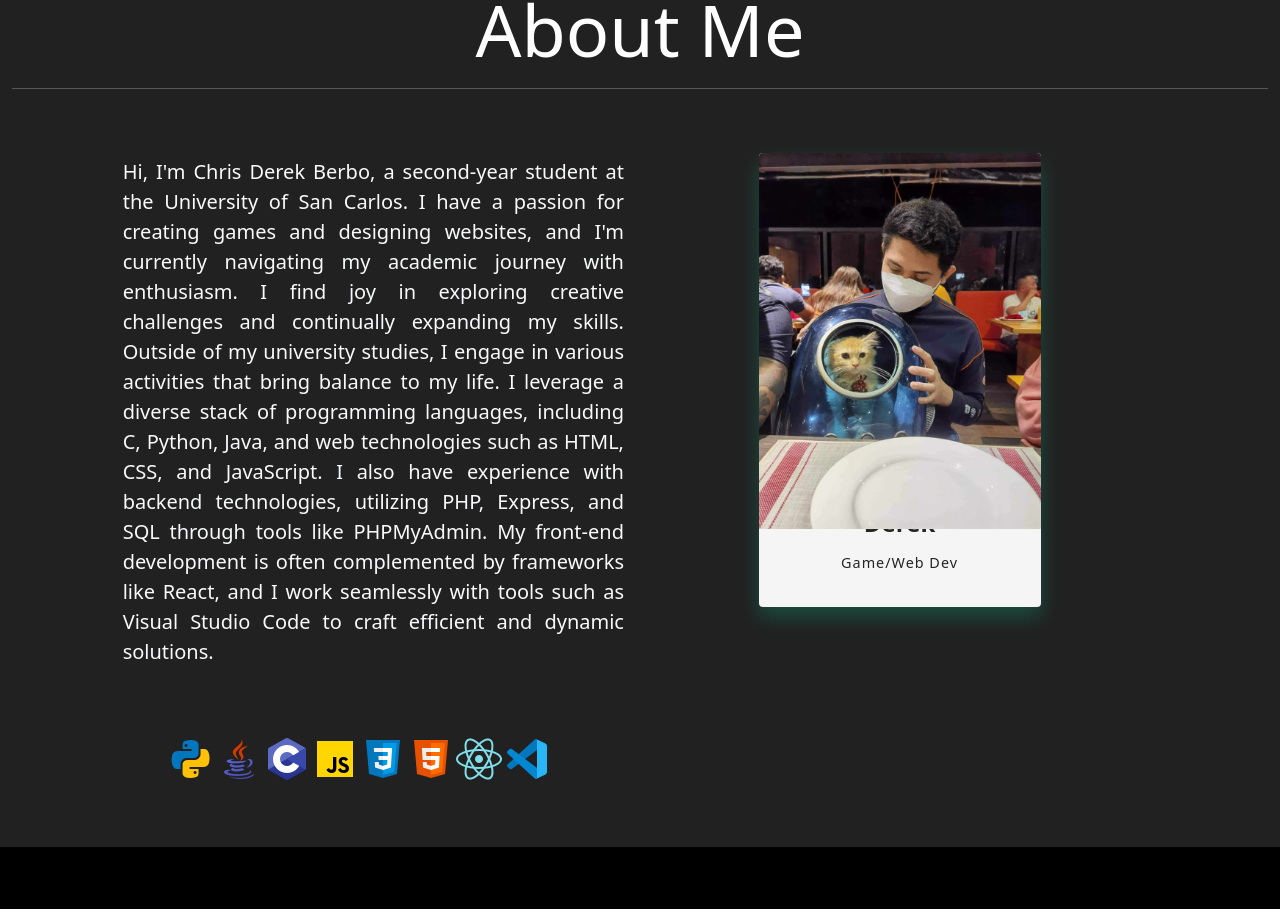
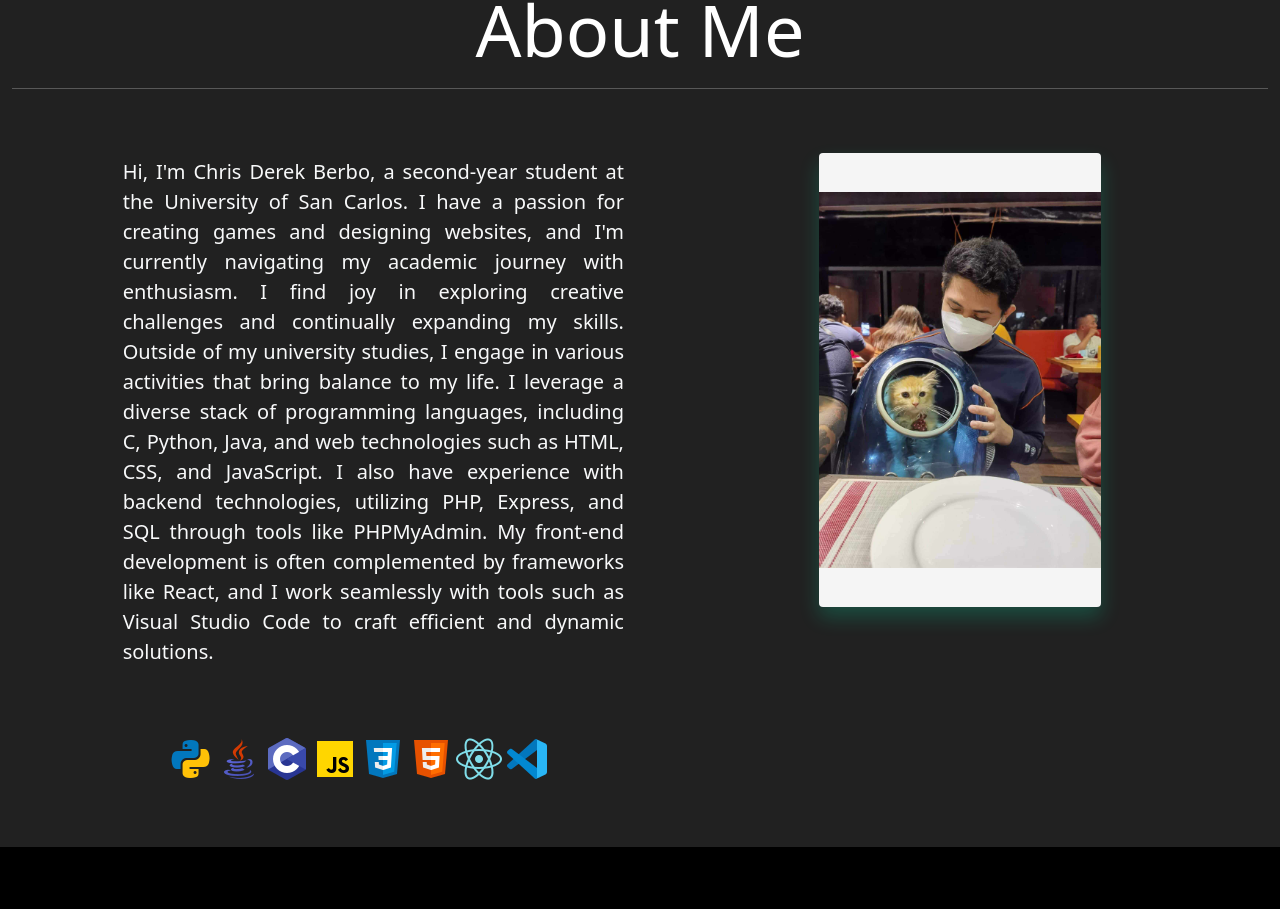
Before and after one commit to pickachuuu/portfolio, a React (Vite) app: page / in a window 1280 px wide. Shown: the part 840-1749 px from the top of the page. Built offline with nearby package versions, Linux system fonts and the light colour scheme.

Commit message:
fixed margin for profile and updated css

```diff
--- a/src/App.css
+++ b/src/App.css
@@ -96,6 +96,7 @@ a {
 
   .profile {
     width: 70%;
+    margin: 0 auto;
     height: 454px;
     position: relative;
     background: #f5f5f5;
@@ -105,7 +106,8 @@ a {
     line-height: 150%;
     box-shadow: 0px 10px 20px rgba(0, 255, 191, 0.2);
     transition: box-shadow .3s ease-in-out;
-  }
+}
+
 
   .profile-info {
     position: absolute;
--- a/src/components/about.jsx
+++ b/src/components/about.jsx
@@ -53,8 +53,10 @@ const About = () => {
           </p>
         </div>
         <div className='col-lg-4 col-12 offset-lg-1 order-lg-2 order-1 justify-content-center align-items-center'>
-          <div className='profile'>
-            <div className="profile-img"><img src={self} alt='profile'/></div>
+          <div className='profile d-flex justify-content-center align-items-center'>
+            <div className="profile-img mx-auto text-center">
+              <img src={self} alt="profile" className="img-fluid" />
+            </div>
             <ul className="social-media">
               <li><svg xmlns="http://www.w3.org/2000/svg" version="1.1" viewBox="0 0 1024 1024" className="icon">
               <path d="M962.267429 233.179429q-38.253714 56.027429-92.598857 95.451429 0.585143 7.972571 0.585143 23.990857 0 74.313143-21.723429 148.260571t-65.974857 141.970286-105.398857 120.32-147.456 83.456-184.539429 31.158857q-154.843429 0-283.428571-82.870857 19.968 2.267429 44.544 2.267429 128.585143 0 229.156571-78.848-59.977143-1.170286-107.446857-36.864t-65.170286-91.136q18.870857 2.852571 34.889143 2.852571 24.576 0 48.566857-6.290286-64-13.165714-105.984-63.707429t-41.984-117.394286l0-2.267429q38.838857 21.723429 83.456 23.405714-37.741714-25.161143-59.977143-65.682286t-22.308571-87.990857q0-50.322286 25.161143-93.110857 69.12 85.138286 168.301714 136.265143t212.260571 56.832q-4.534857-21.723429-4.534857-42.276571 0-76.580571 53.979429-130.56t130.56-53.979429q80.018286 0 134.875429 58.294857 62.317714-11.995429 117.174857-44.544-21.138286 65.682286-81.115429 101.741714 53.174857-5.705143 106.276571-28.598857z"></path>
```
